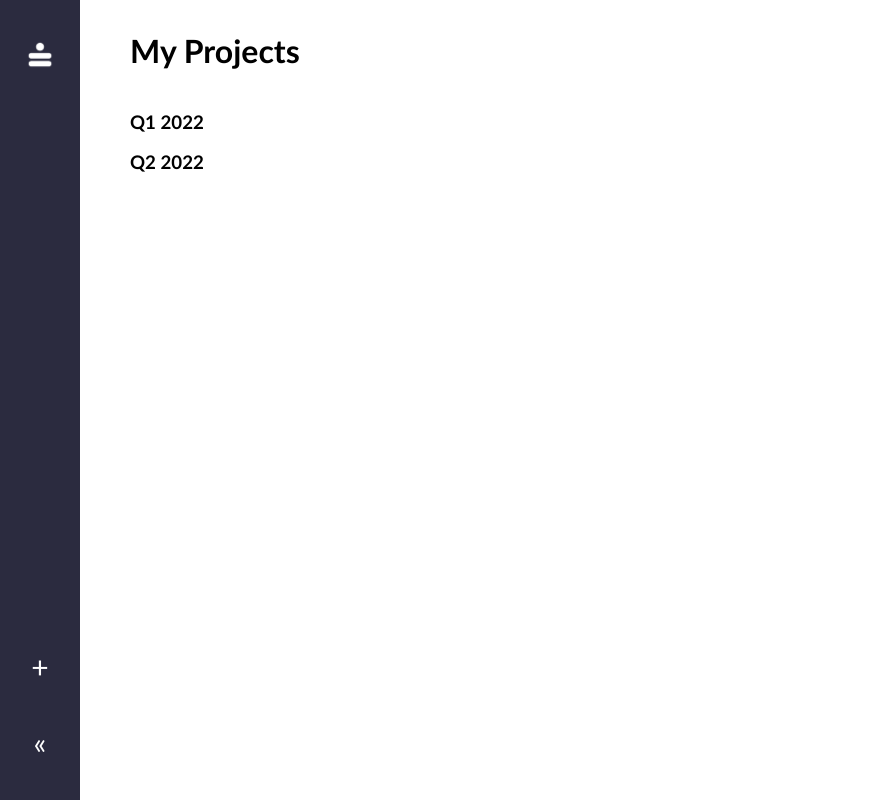
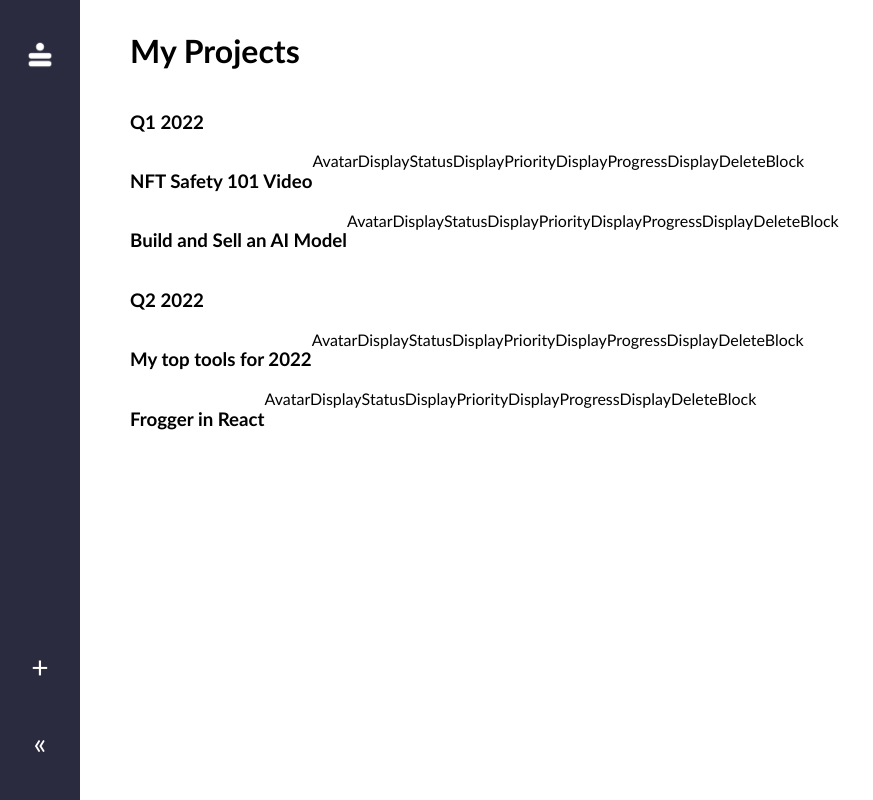
Before and after one commit to marksayers46/team-manager, a React (Create React App) app: page / in a window 1280 px wide. Shown: the whole page, without its empty margins (0-873 px from the left). Built offline with nearby package versions, Linux system fonts and the light colour scheme.

Commit message:
layout ticketCard

```diff
--- a/src/components/TicketCard.js
+++ b/src/components/TicketCard.js
@@ -5,18 +5,28 @@ import PriorityDisplay from './PriorityDisplay'
 import ProgressDisplay from './ProgressDisplay'
 import DeleteBlock from './DeleteBlock'
 
-const TicketCard = () => {
+const TicketCard = ({ color, ticket }) => {
   return (
     <div className="ticket-card">
-      <Link>
+      {/* <Link> */}
         <div className="ticket-color"></div>
-        <h3>title</h3>
-        <AvatarDisplay />
-        <StatusDisplay />
-        <PriorityDisplay />
-        <ProgressDisplay />
-      </Link>
-      <DeleteBlock />
+        <h3>{ticket.title}</h3>
+        <AvatarDisplay
+
+        />
+        <StatusDisplay
+
+        />
+        <PriorityDisplay
+
+        />
+        <ProgressDisplay
+
+        />
+      {/* </Link> */}
+      <DeleteBlock
+
+      />
     </div>
   )
 }
--- a/src/pages/Dashboard.js
+++ b/src/pages/Dashboard.js
@@ -69,6 +69,15 @@ const Dashboard = () => {
         {tickets && uniqueCategories?.map((uniqueCategory, categoryIndex) => (
           <div key={categoryIndex}>
             <h3>{uniqueCategory}</h3>
+            {tickets.filter(ticket => ticket.category === uniqueCategory)
+              .map((filteredTicket, _index) => (
+                <TicketCard
+                  id={_index}
+                  color={filteredTicket.color}
+                  ticket={filteredTicket}
+                />
+              ))
+            }
           </div>
         ))}
       </div>
```
